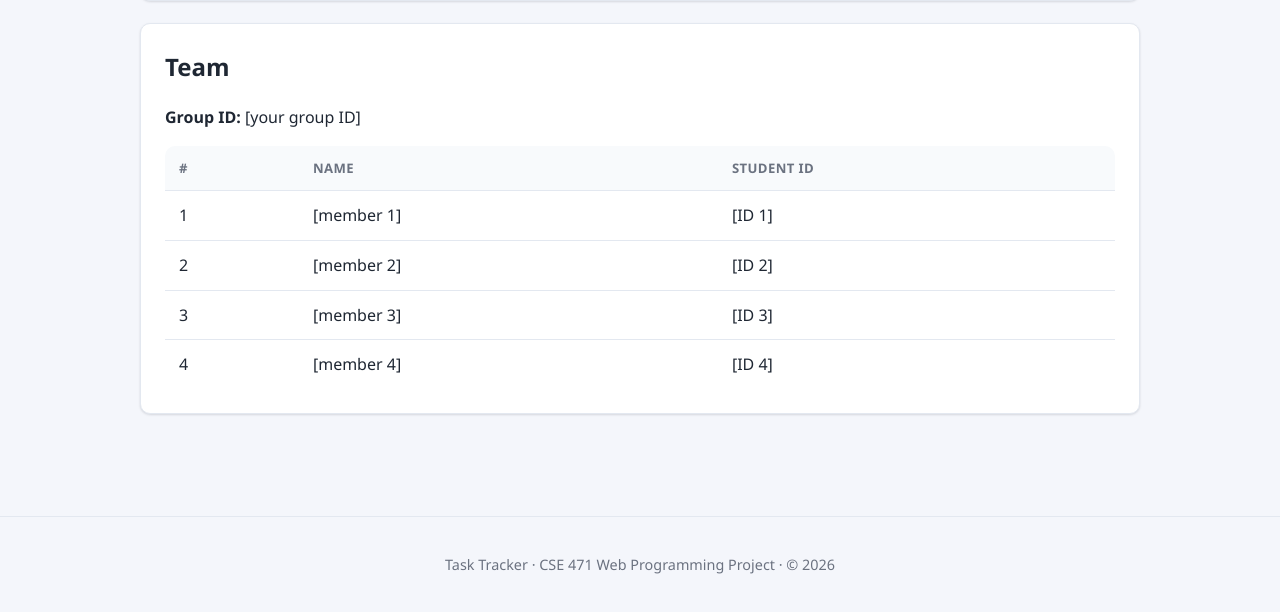
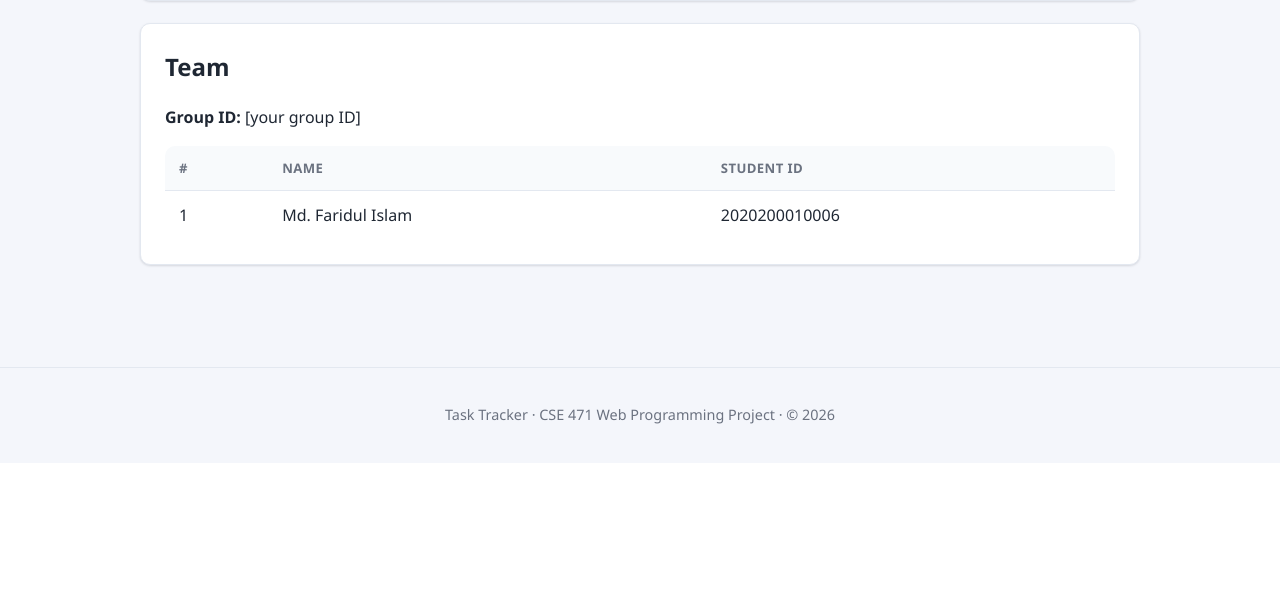
Before and after one commit to faridislam-me/task-tracker, a PHP site: page /about.php in a window 1280 px wide. Shown: the part 621-1233 px from the top of the page. After the commit the page ends 1045 px from the top, so only its background shows below. Run offline with PHP 8.4, Linux system fonts and the light colour scheme.

Commit message:
docs: add group member Md. Faridul Islam (2020200010006)

```diff
--- a/about.php
+++ b/about.php
@@ -7,10 +7,9 @@
 // ---- Edit your group details here ----
 $group_id = '[your group ID]';
 $members = [
-    ['name' => '[member 1]', 'id' => '[ID 1]'],
-    ['name' => '[member 2]', 'id' => '[ID 2]'],
-    ['name' => '[member 3]', 'id' => '[ID 3]'],
-    ['name' => '[member 4]', 'id' => '[ID 4]'],
+    ['name' => 'Md. Faridul Islam', 'id' => '2020200010006'],
+    // Add the remaining group members here, e.g.:
+    // ['name' => '[member 2]', 'id' => '[ID 2]'],
 ];
 ?>
 
```
Also changed, not shown: README.md.
